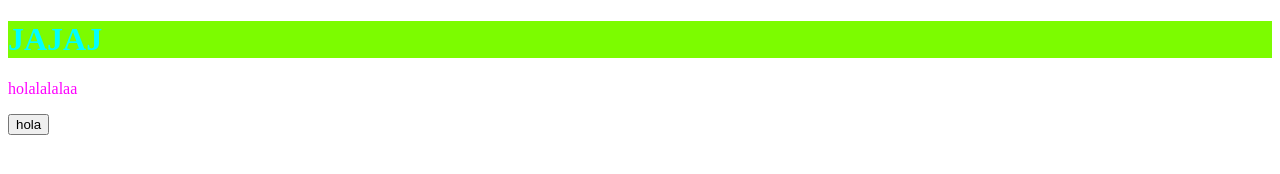
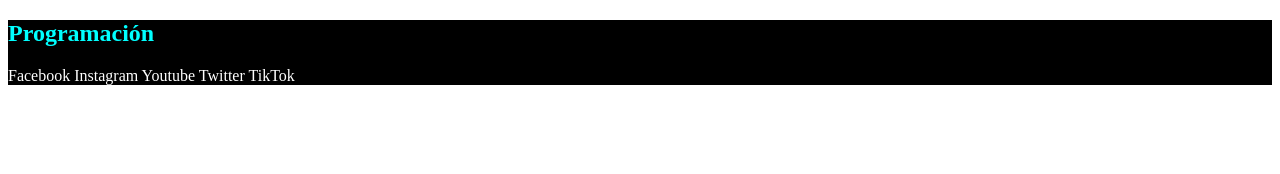
Before and after one commit to CristhoferVindas/ProgramacionIVasignacionI, a plain HTML site: page index.html in a window 1280 px wide. Drawn offline with Linux system fonts and the light colour scheme.

Commit message:
First Commit

```diff
--- a/index.html
+++ b/index.html
@@ -7,11 +7,14 @@
     <meta name='viewport' content='width=device-width, initial-scale=1'>
     <link rel='stylesheet' type='text/css' media='screen' href='style.css'>
 </head>
-<h1>JAJAJ</h1>
-
 <body>
-    <script src='app.js'></script>
-    <p class="texto">holalalalaa</p>
-    <button name="btnHola">hola</button>
+    <nav>
+        <h1>Programación</h1>
+        <a href="www.facebook.com">Facebook</a>
+        <a href="www.instagram.com">Instagram</a>
+        <a href="www.youtube.com">Youtube</a>
+        <a href="www.twitter.com">Twitter</a>
+        <a href="www.tiktok.com">TikTok</a>
+    </nav>
 </body>
 </html>
--- a/style.css
+++ b/style.css
@@ -1,8 +1,18 @@
 h1{
     color: cyan;
-    background-color: lawngreen;
 }
-
+nav{
+    background-color: black;
+}
 .texto{
     color: magenta;
 }
+button{
+    background-color: transparent;
+    border-color: transparent;
+    color: white;
+}
+a{
+    color: white;
+    text-decoration: none;
+}
```
